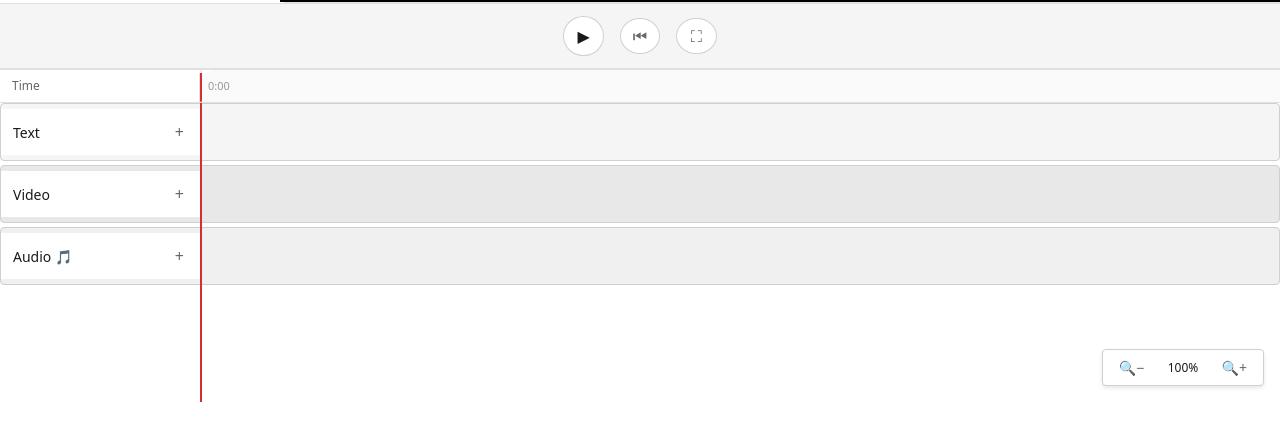
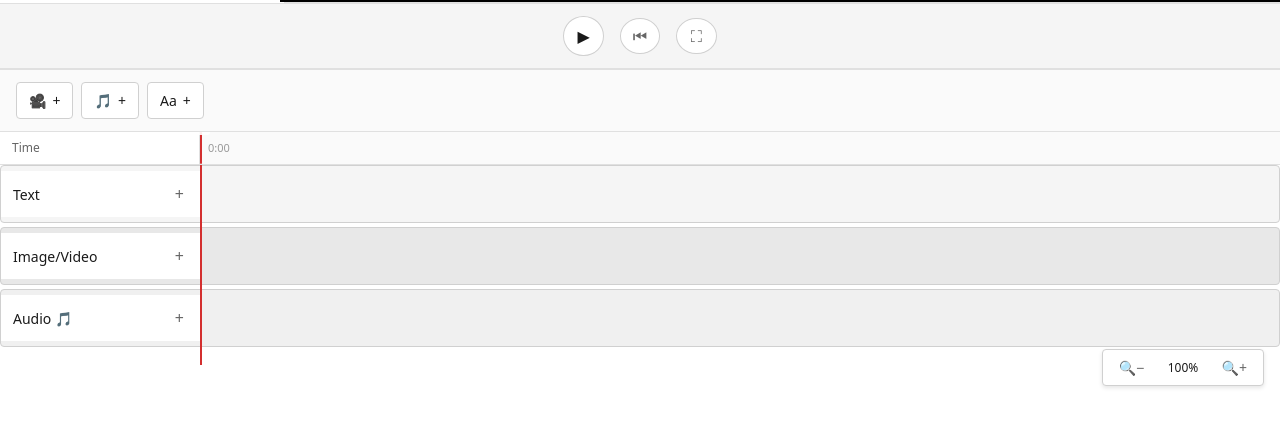
Before and after one commit to Nagendra88688/Remotion-video-app, a React (Vite) app: page / in a window 1280 px wide. Shown: the part 448-888 px from the top of the page. Built offline with nearby package versions, Linux system fonts and the light colour scheme.

Commit message:
multiple tracks functionality

```diff
--- a/src/editor/Timeline.tsx
+++ b/src/editor/Timeline.tsx
@@ -42,6 +42,7 @@ export const Timeline = ({
   const [dragFrame, setDragFrame] = useState<number | null>(null);
   const [isHoveringPlayhead, setIsHoveringPlayhead] = useState(false);
   const timelineRulerRef = useRef<HTMLDivElement>(null);
+  const tracksContainerRef = useRef<HTMLDivElement>(null);
   const pixelsPerSecond = useMemo(() => (60 * zoomLevel) / 100, [zoomLevel]);
 
   const findTrackByClipId = (clipId: string) =>
@@ -94,6 +95,28 @@ export const Timeline = ({
     };
     setTracks((prev) => [...prev, newTrack]);
   };
+
+  // Auto-scroll to bottom when tracks are added
+  useEffect(() => {
+    if (tracksContainerRef.current && tracks.length > 0) {
+      // Use setTimeout with requestAnimationFrame to ensure DOM has fully updated and rendered
+      // This is especially important for the first track addition
+      const scrollToBottom = () => {
+        if (tracksContainerRef.current) {
+          tracksContainerRef.current.scrollTop = tracksContainerRef.current.scrollHeight;
+        }
+      };
+
+      // Use multiple frames to ensure layout is complete
+      requestAnimationFrame(() => {
+        requestAnimationFrame(() => {
+          scrollToBottom();
+          // Additional delay for first track to ensure full render
+          setTimeout(scrollToBottom, 50);
+        });
+      });
+    }
+  }, [tracks.length]);
 
   const handleAddClipToTrack = (trackId: string, type?: string) => {
     // If it's a text track, open the text modal
@@ -349,7 +372,7 @@ export const Timeline = ({
       position: 'relative'
     }}>
       {/* Add Track Buttons */}
-      {/* <div style={{
+      <div style={{
         display: 'flex',
         gap: '8px',
         padding: '12px 16px',
@@ -357,7 +380,7 @@ export const Timeline = ({
         backgroundColor: '#fafafa'
       }}>
         <button
-          onClick={() => handleAddTrack("image")}
+          onClick={() => handleAddTrack("video")}
           style={{
             padding: '8px 12px',
             backgroundColor: '#ffffff',
@@ -372,7 +395,7 @@ export const Timeline = ({
           }}
           title="Add Image/Video Track"
         >
-          <span>⬜</span>
+          <span>🎥</span>
           <span>+</span>
         </button>
         <button
@@ -410,10 +433,10 @@ export const Timeline = ({
           }}
           title="Add Text Track"
         >
-          <span>A</span>
+          <span>Aa</span>
           <span>+</span>
         </button>
-      </div> */}
+      </div>
 
       {/* Time Ruler */}
       <div style={{
@@ -503,12 +526,14 @@ export const Timeline = ({
       </div>
 
       {/* Tracks Area */}
-      <div style={{
-        flex: 1,
-        overflowY: 'auto',
-        overflowX: 'auto',
-        position: 'relative'
-      }}>
+      <div
+        ref={tracksContainerRef}
+        style={{
+          height: '200px',
+          overflow: 'auto',
+          position: 'relative'
+        }}
+      >
         <DndContext
           collisionDetection={closestCenter}
           onDragEnd={onDragEnd}
--- a/src/editor/TrackLane.tsx
+++ b/src/editor/TrackLane.tsx
@@ -58,6 +58,7 @@ export const TrackLane = ({
   // Add some padding (20px) to ensure clips don't touch the edge
   const timelineWidth = Math.max(maxEndPosition + 20, 200); // Minimum 200px width
   const trackColor = getTrackColor(track.type);
+console.log({track});
 
   return (
     <div
@@ -104,7 +105,9 @@ export const TrackLane = ({
           color: '#1a1a1a',
           textAlign: 'left'
         }}>
-          {track.name || `Track ${track.id.slice(0, 8)}`}
+          {track?.type==="video" ? ("Image/"+track.name || `Track ${track.id.slice(0, 8)}`)
+          :
+          track.name || `Track ${track.id.slice(0, 8)}`}
         </span>
 
         <button
```
